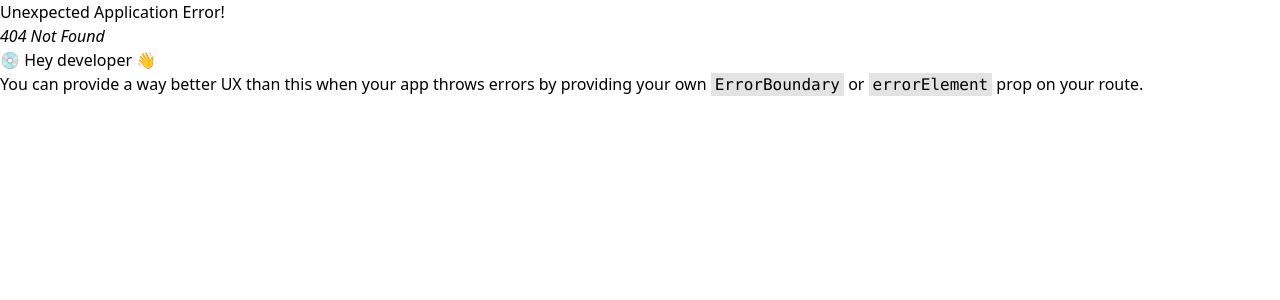
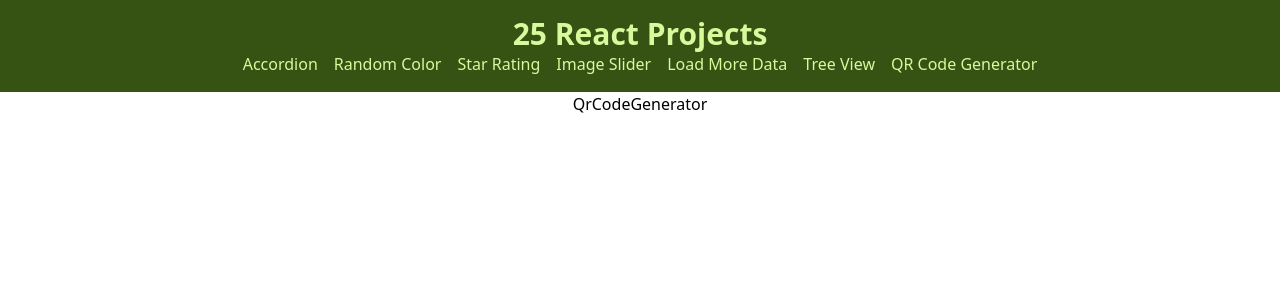
Before and after one commit to Kris1027/25-react-projects, a React (Vite) app: page /qr-code-generator in a window 1280 px wide. Before the commit this address had no page. Shown: the top 300 px of the page. Built offline with nearby package versions, Linux system fonts and the light colour scheme.

Commit message:
start new project qr-code-generator

```diff
--- a/package.json
+++ b/package.json
@@ -13,6 +13,7 @@
     "react": "^18.2.0",
     "react-dom": "^18.2.0",
     "react-icons": "^5.0.1",
+    "react-qr-code": "^2.0.12",
     "react-router-dom": "^6.22.3",
     "tailwind-merge": "^2.2.2"
   },
--- a/src/Layout.tsx
+++ b/src/Layout.tsx
@@ -16,6 +16,7 @@ export const Layout = () => {
           <Link to="image-slider">Image Slider</Link>
           <Link to="load-more-data">Load More Data</Link>
           <Link to="tree-view">Tree View</Link>
+          <Link to="qr-code-generator">QR Code Generator</Link>
         </nav>
       </header>
       <main className="flex justify-center items-center">
--- a/src/main.tsx
+++ b/src/main.tsx
@@ -9,6 +9,7 @@ import { ImageSlider } from "./projects/image-slider/ImageSlider";
 import { LoadMoreData } from "./projects/load-more-data/LoadMoreData";
 import { TreeView } from "./projects/tree-view/TreeView";
 import { menus } from "./projects/tree-view/data";
+import { QrCodeGenerator } from "./projects/qr-code-generator/QrCodeGenerator";
 
 const router = createBrowserRouter([
   {
@@ -39,6 +40,10 @@ const router = createBrowserRouter([
         path: "/tree-view",
         element: <TreeView menus={menus} />,
       },
+      {
+        path: "qr-code-generator",
+        element: <QrCodeGenerator />,
+      },
     ],
   },
 ]);
--- /dev/null
+++ b/src/projects/qr-code-generator/QrCodeGenerator.tsx
@@ -0,0 +1,3 @@
+export const QrCodeGenerator = () => {
+  return <div>QrCodeGenerator</div>;
+};
```
Also changed, not shown: 1 other file (tests, documents, lock files or other folders).
